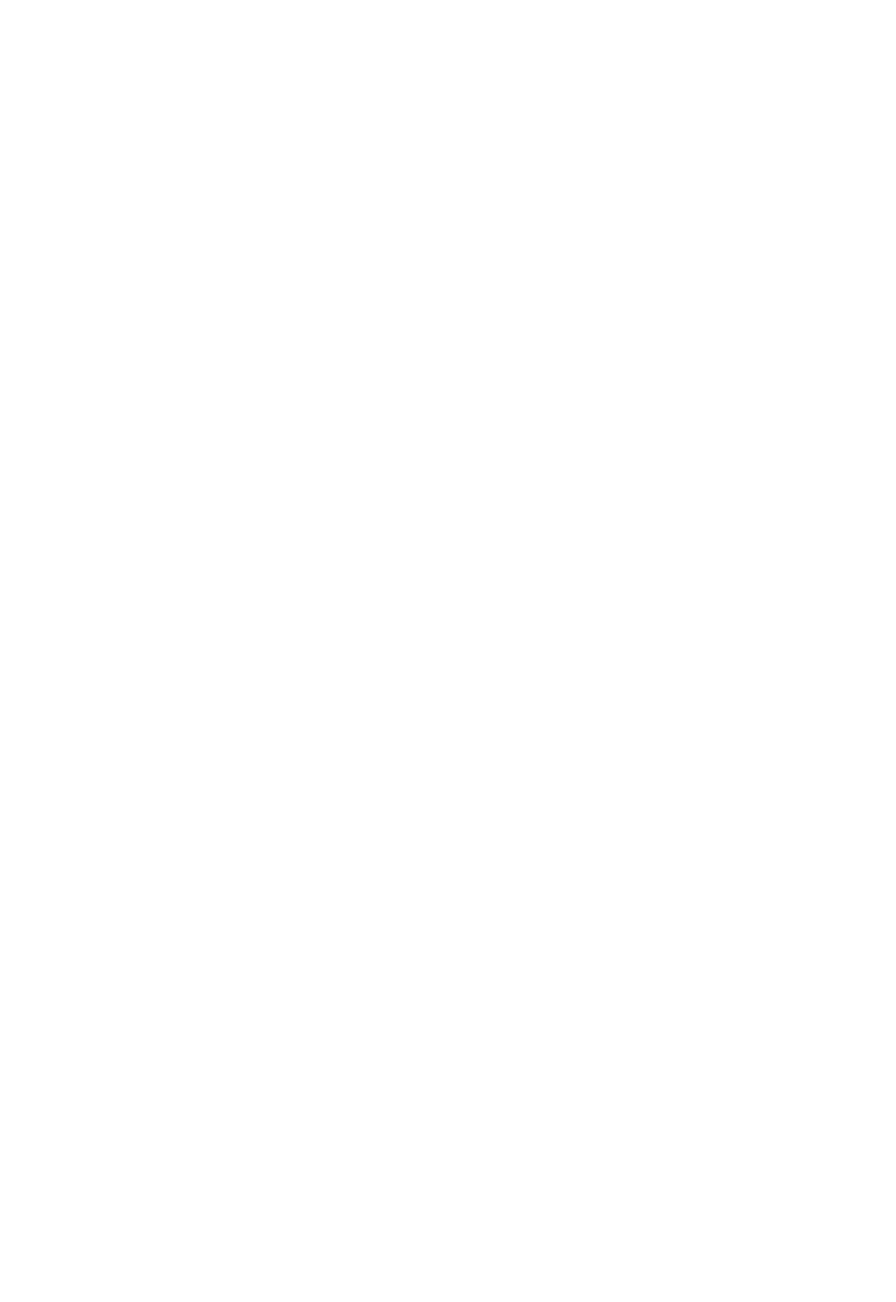
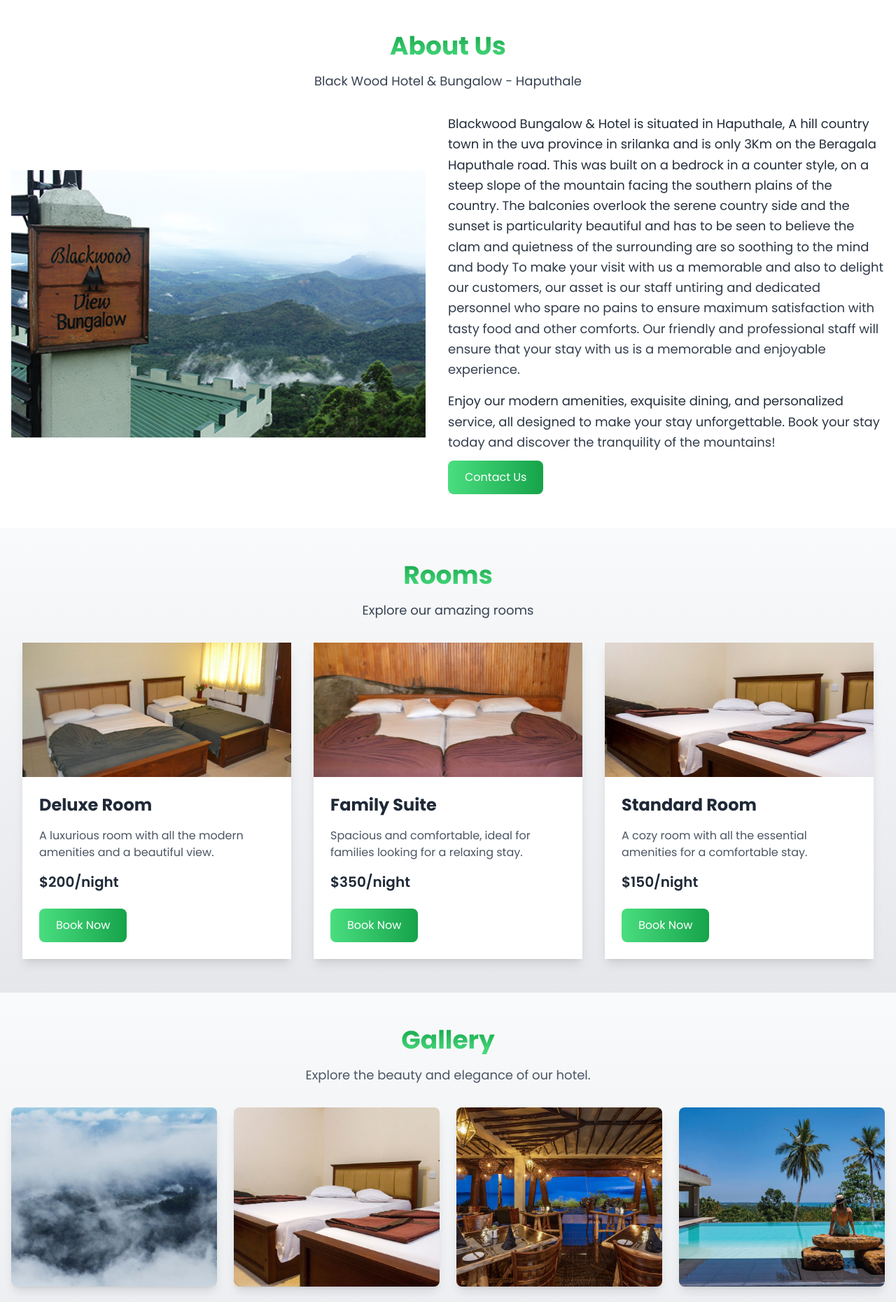
Before and after one commit to sameeraherath/blackwood-hotel-landing-page-redesign, a React (Vite) app: page / in a window 1280 px wide. Shown: the part 894-2754 px from the top of the page at 70% size. Before the commit the page ends 800 px from the top, so only its background shows below. Built offline with nearby package versions, Linux system fonts and the light colour scheme; grey boxes are pictures that could not be loaded.

Commit message:
Add App.jsx file

```diff
--- a/src/App.jsx
+++ b/src/App.jsx
@@ -1,7 +1,32 @@
 import React from "react";
+import Navbar from "./components/Navbar";
+import HeroSection from "./components/HeroSection";
+import AboutSection from "./components/AboutSection";
+import RoomsSection from "./components/RoomsSection";
+import GallerySection from "./components/GallerySection";
+import Footer from "./components/Footer";
 
 const App = () => {
-  return <div></div>;
+  return (
+    <div>
+      <Navbar />
+      <main>
+        <section id="home">
+          <HeroSection />
+        </section>
+        <section id="about">
+          <AboutSection />
+        </section>
+        <section id="rooms">
+          <RoomsSection />
+        </section>
+        <section id="gallery">
+          <GallerySection />
+        </section>
+      </main>
+      <Footer />
+    </div>
+  );
 };
 
 export default App;
```
